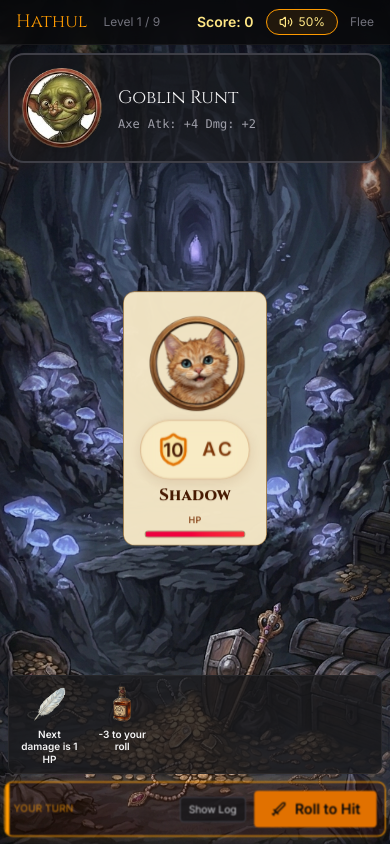
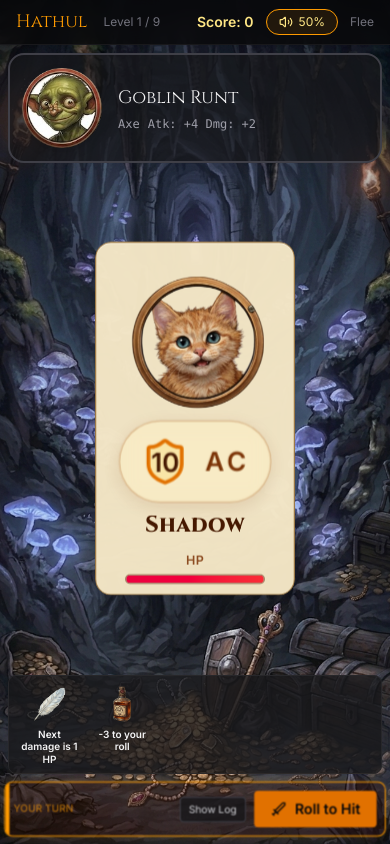
Before and after one commit to pipihanzu/hathul, a React (Vite) app: page / in a window 390 px wide. Both pictures are taken after a click on the button "Start New Game". Built offline with nearby package versions, Linux system fonts and the light colour scheme.

Commit message:
fucking cat card

```diff
--- a/src/components/Game.tsx
+++ b/src/components/Game.tsx
@@ -1111,7 +1111,7 @@ export default function Game({
         </motion.div>
 
         {/* The Cat */}
-        <div className="flex-1 min-h-0 flex flex-col items-center justify-center py-0.5 sm:py-4 relative overflow-hidden">
+        <div className="flex-1 min-h-0 flex flex-col items-center justify-center py-0.5 sm:py-4 relative overflow-visible sm:overflow-hidden">
           <div className="absolute inset-0 bg-[radial-gradient(circle_at_center,_var(--tw-gradient-stops))] from-amber-900/10 via-transparent to-transparent pointer-events-none" />
 
           <div
--- a/src/index.css
+++ b/src/index.css
@@ -127,20 +127,8 @@ html, body, #root {
   font-family: "Uncial Antiqua", "Cinzel", serif;
 }
 
-@media (max-width: 640px) and (max-height: 860px) {
+@media (max-width: 640px) {
   .cat-card-mobile-fit {
-    transform: scale(0.9);
+    transform: scale(1.25);
   }
 }
-
-@media (max-width: 640px) and (max-height: 760px) {
-  .cat-card-mobile-fit {
-    transform: scale(0.8);
-  }
-}
-
-@media (max-width: 390px) and (max-height: 720px) {
-  .cat-card-mobile-fit {
-    transform: scale(0.74);
-  }
-}
```
